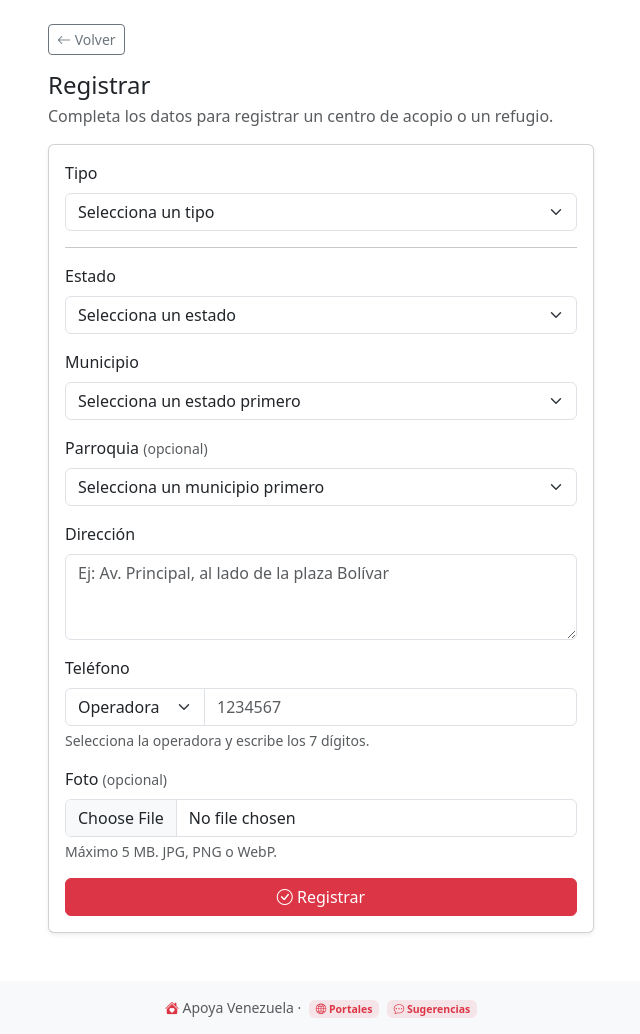
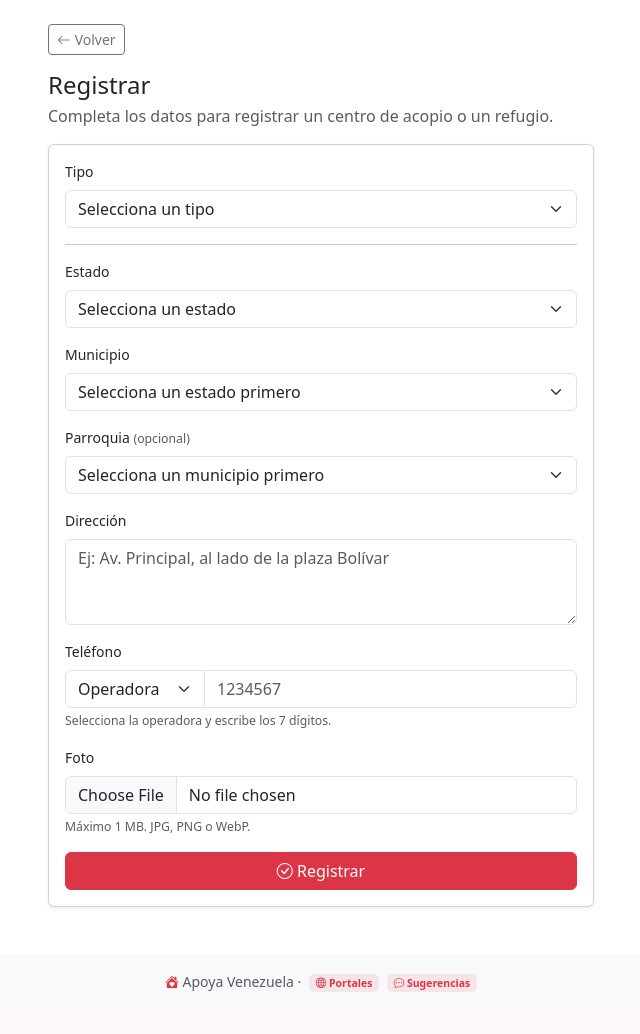
Before and after one commit to FawziL/acopio, a PHP site: page /views/registrar.php in a window 1280 px wide. Shown: the part 56-1090 px from the top of the page, without its empty margins (319-959 px from the left). After the commit the page ends 1048 px from the top, so only its background shows below. Run offline with PHP 8.4, Linux system fonts and the light colour scheme; data comes from the database, SQL or seed files in the repository; some libraries are stand-ins or nearby versions.

Commit message:
fix: update footer text and improve form validation in multiple views

```diff
--- a/index.php
+++ b/index.php
@@ -76,7 +76,9 @@
                     </div>
                 </div>
 
-                <hr class="my-5">
+                <hr class="my-4">
+
+                <h3 class="text-muted w-80 mb-4 font-weight-normal">Registrar un centro de acopio o refugio también es colaborar</h2>
 
                 <div class="row g-3">
                     <div class="col-12">
@@ -98,7 +100,7 @@
             <a href="/sugerencias" class="badge bg-danger bg-opacity-10 text-danger text-decoration-none ms-1"><i class="bi bi-chat-dots"></i> Sugerencias</a>
         </div>
         <div class="container text-center text-muted small mt-1">
-            Proyecto libre de uso, sin fines de lucro ni monetización. . Solo colaboramos por la situación de Venezuela.
+            Proyecto libre de uso, sin fines de lucro ni monetización. Solo colaboramos por la situación de Venezuela.
         </div>
     </footer>
 
--- a/views/centros-acopio.php
+++ b/views/centros-acopio.php
@@ -234,7 +234,7 @@
             <a href="/sugerencias" class="badge bg-danger bg-opacity-10 text-danger text-decoration-none ms-1"><i class="bi bi-chat-dots"></i> Sugerencias</a>
         </div>
         <div class="container text-center text-muted small mt-1">
-            Proyecto libre de uso, sin fines de lucro ni monetización. . Solo colaboramos por la situación de Venezuela.
+            Proyecto libre de uso, sin fines de lucro ni monetización. Solo colaboramos por la situación de Venezuela.
         </div>
     </footer>
 
--- a/views/refugios.php
+++ b/views/refugios.php
@@ -233,7 +233,7 @@
             <a href="/sugerencias" class="badge bg-danger bg-opacity-10 text-danger text-decoration-none ms-1"><i class="bi bi-chat-dots"></i> Sugerencias</a>
         </div>
         <div class="container text-center text-muted small mt-1">
-            Proyecto libre de uso, sin fines de lucro ni monetización. . Solo colaboramos por la situación de Venezuela.
+            Proyecto libre de uso, sin fines de lucro ni monetización. Solo colaboramos por la situación de Venezuela.
         </div>
     </footer>
 
--- a/views/registrar.php
+++ b/views/registrar.php
@@ -49,7 +49,7 @@
                 <p class="text-muted">Completa los datos para registrar un centro de acopio o un refugio.</p>
 
                 <div class="card shadow-sm">
-                    <div class="card-body">
+                    <div class="card-body small">
                         <form id="form-crear">
 
                             <div class="mb-3">
@@ -116,10 +116,10 @@
                             </div>
 
                             <div class="mb-3">
-                                <label for="paso2-foto" class="form-label">Foto <small class="text-muted">(opcional)</small></label>
-                                <input type="file" id="paso2-foto" class="form-control" accept="image/jpeg,image/png,image/webp">
+                                <label for="paso2-foto" class="form-label">Foto</label>
+                                <input type="file" id="paso2-foto" class="form-control" accept="image/jpeg,image/png,image/webp" required>
                                 <img id="paso2-foto-preview" class="mt-2 rounded d-none" style="max-width: 100%; max-height: 200px; object-fit: cover;">
-                                <div class="form-text">Máximo 5 MB. JPG, PNG o WebP.</div>
+                                <div class="form-text">Máximo 1 MB. JPG, PNG o WebP.</div>
                             </div>
 
                             <div class="mb-3">
@@ -199,6 +199,17 @@
 
             const fotoInput = document.getElementById('paso2-foto');
             const fotoFile = fotoInput ? fotoInput.files[0] : null;
+            if (!fotoFile) {
+                Swal.fire({
+                    icon: 'warning',
+                    title: 'Foto requerida',
+                    text: 'Debes seleccionar una foto del centro.',
+                    confirmButtonColor: '#dc3545',
+                });
+                btn.disabled = false;
+                btn.innerHTML = '<i class="bi bi-check-circle"></i> Registrar';
+                return;
+            }
 
             const paso2Estado = document.getElementById('paso2-estado');
             const paso2Municipio = document.getElementById('paso2-municipio');
```
Also changed, not shown: views/portales.php (+0 -13 lines).
